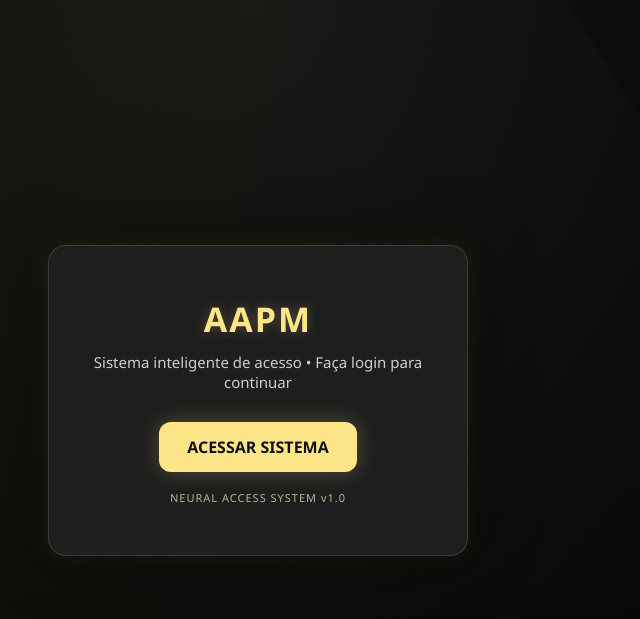
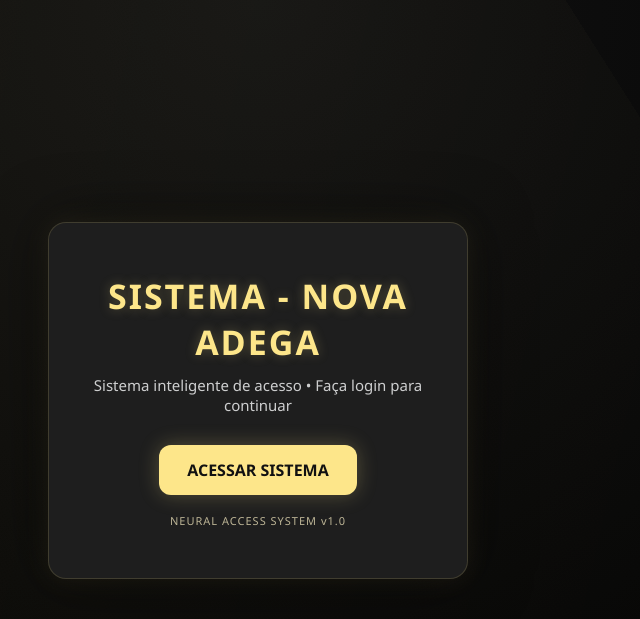
Before and after one commit to ysantoswxx/Adega_nova, a FastAPI app: page / in a window 1280 px wide; the page is wider, and only the part inside the window is pictured. Shown: the top 619 px of that part, without its empty margins (382-1022 px from the left). Run offline with FastAPI, Linux system fonts and the light colour scheme.

Commit message:
Atualiza título da página para "Sistema - Nova Adega" e altera cabeçalho para refletir a nova identidade do sistema

```diff
--- a/app/templates/index.html
+++ b/app/templates/index.html
@@ -4,7 +4,7 @@
 <head>
     <meta charset="UTF-8">
     <meta name="viewport" content="width=device-width, initial-scale=1.0">
-    <title>AAPM - Sistema</title>
+    <title>Sistema - Nova Adega</title>
 
     <style>
         * {
@@ -124,7 +124,7 @@
 <body>
 
     <div class="card">
-        <h1>AAPM</h1>
+        <h1>Sistema - Nova Adega</h1>
 
         <p>Sistema inteligente de acesso • Faça login para continuar</p>
 
```
